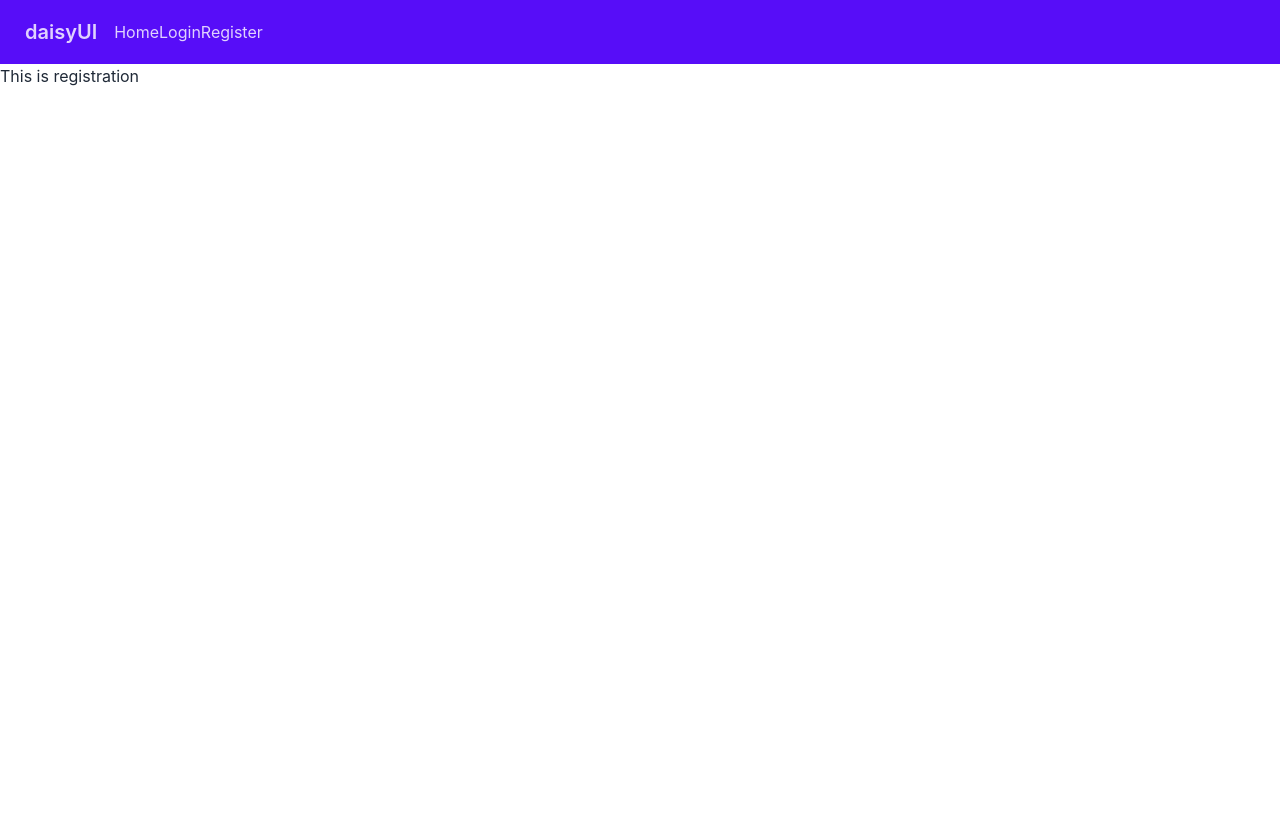
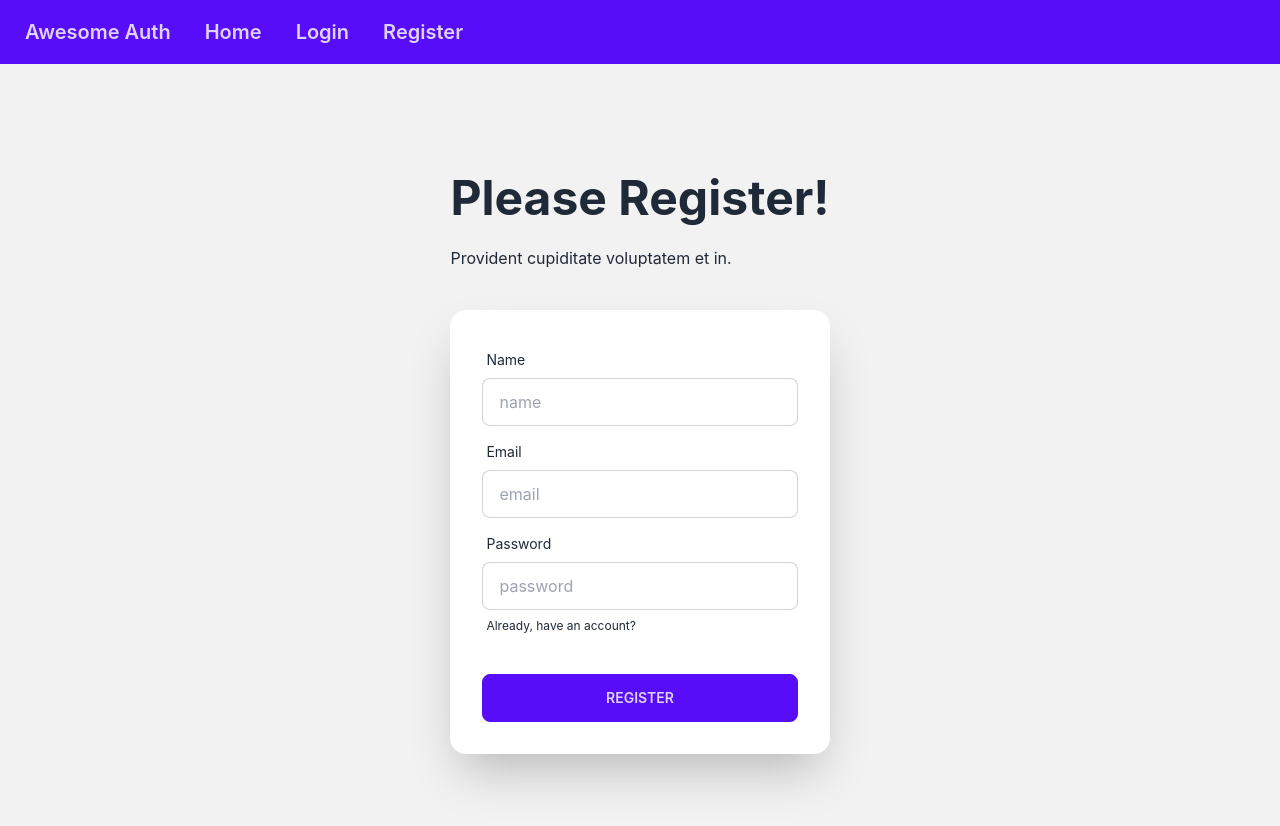
Before and after one commit to shohan89/auth-router-context-app, a React (Create React App) app: page /register in a window 1280 px wide. Shown: the top 826 px of the page. Before the commit the page ends 800 px from the top, so only its background shows below. Built offline with nearby package versions, Linux system fonts and the light colour scheme.

Commit message:
Login Register route added and setup

```diff
--- a/src/App.js
+++ b/src/App.js
@@ -27,7 +27,7 @@
     }
   ]);
   return (
-    <div className="app">
+    <div className="App">
       <RouterProvider router={ router } />
     </div>
   );
--- a/src/components/Header.jsx
+++ b/src/components/Header.jsx
@@ -5,10 +5,10 @@
     return (
         <div>
             <div className="navbar bg-primary text-primary-content">
-                <a className="btn btn-ghost normal-case text-xl">daisyUI</a>
-                <Link to='/'>Home</Link>
-                <Link to='/login'>Login</Link>
-                <Link to='/register'>Register</Link>
+                <Link className="btn btn-ghost normal-case text-xl" to='/'>Awesome Auth</Link>
+                <Link className="btn btn-ghost normal-case text-xl" to='/'>Home</Link>
+                <Link className="btn btn-ghost normal-case text-xl" to='/login'>Login</Link>
+                <Link className="btn btn-ghost normal-case text-xl" to='/register'>Register</Link>
             </div>
         </div>
     );
--- a/src/components/Login.jsx
+++ b/src/components/Login.jsx
@@ -1,9 +1,45 @@
 import React from 'react';
+import { Link } from 'react-router-dom';
 
 const Login = () => {
+    const handleSubmit = event =>{
+        event.preventDefault();
+        const form = event.target;
+        const email = form.email.value;
+        const password = form.password.value;
+    }
     return (
         <div>
-            <h2>This is login</h2>
+            <div className="hero min-h-screen bg-base-200">
+                <div className="hero-content flex-col">
+                    <div className="text-center lg:text-left">
+                        <h1 className="text-5xl font-bold">Please Login now!</h1>
+                        <p className="py-6">Provident cupiditate voluptatem et in.</p>
+                    </div>
+                    <div className="card flex-shrink-0 w-full max-w-sm shadow-2xl bg-base-100">
+                    <form onSubmit={ handleSubmit } className="card-body">
+                        <div className="form-control">
+                            <label className="label">
+                                <span className="label-text">Email</span>
+                            </label>
+                            <input type="email" name='email' placeholder="email" className="input input-bordered" />
+                        </div>
+                        <div className="form-control">
+                            <label className="label">
+                                <span className="label-text">Password</span>
+                            </label>
+                            <input type="password" name='password' placeholder="password" className="input input-bordered" />
+                            <label className="label">
+                                <Link to="#" className="label-text-alt link link-hover">Forgot password?</Link>
+                            </label>
+                        </div>
+                        <div className="form-control mt-6">
+                            <button className="btn btn-primary">Login</button>
+                        </div>
+                    </form>
+                    </div>
+                </div>
+                </div>
         </div>
     );
 };
--- a/src/components/Register.jsx
+++ b/src/components/Register.jsx
@@ -1,9 +1,52 @@
 import React from 'react';
+import { Link } from 'react-router-dom';
 
 const Register = () => {
+    const handleSubmit = event =>{
+        event.preventDefault();
+        const form = event.target;
+        const name = form.name.value;
+        const email = form.email.value;
+        const password = form.password.value;
+    }
     return (
         <div>
-            <h2>This is registration</h2>
+            <div className="hero min-h-screen bg-base-200">
+                <div className="hero-content flex-col">
+                    <div className="text-center lg:text-left">
+                        <h1 className="text-5xl font-bold">Please Register!</h1>
+                        <p className="py-6">Provident cupiditate voluptatem et in.</p>
+                    </div>
+                    <div className="card flex-shrink-0 w-full max-w-sm shadow-2xl bg-base-100">
+                    <form onSubmit={ handleSubmit } className="card-body">
+                        <div className="form-control">
+                            <label className="label">
+                                <span className="label-text">Name</span>
+                            </label>
+                            <input type="text" name='name' placeholder="name" className="input input-bordered" />
+                        </div>
+                        <div className="form-control">
+                            <label className="label">
+                                <span className="label-text">Email</span>
+                            </label>
+                            <input type="email" name='email' placeholder="email" className="input input-bordered" />
+                        </div>
+                        <div className="form-control">
+                            <label className="label">
+                                <span className="label-text">Password</span>
+                            </label>
+                            <input type="password" name='password' placeholder="password" className="input input-bordered" />
+                            <label className="label">
+                                <Link to="/login" className="label-text-alt link link-hover">Already, have an account?</Link>
+                            </label>
+                        </div>
+                        <div className="form-control mt-6">
+                            <button className="btn btn-primary">Register</button>
+                        </div>
+                    </form>
+                    </div>
+                </div>
+                </div>
         </div>
     );
 };
```
